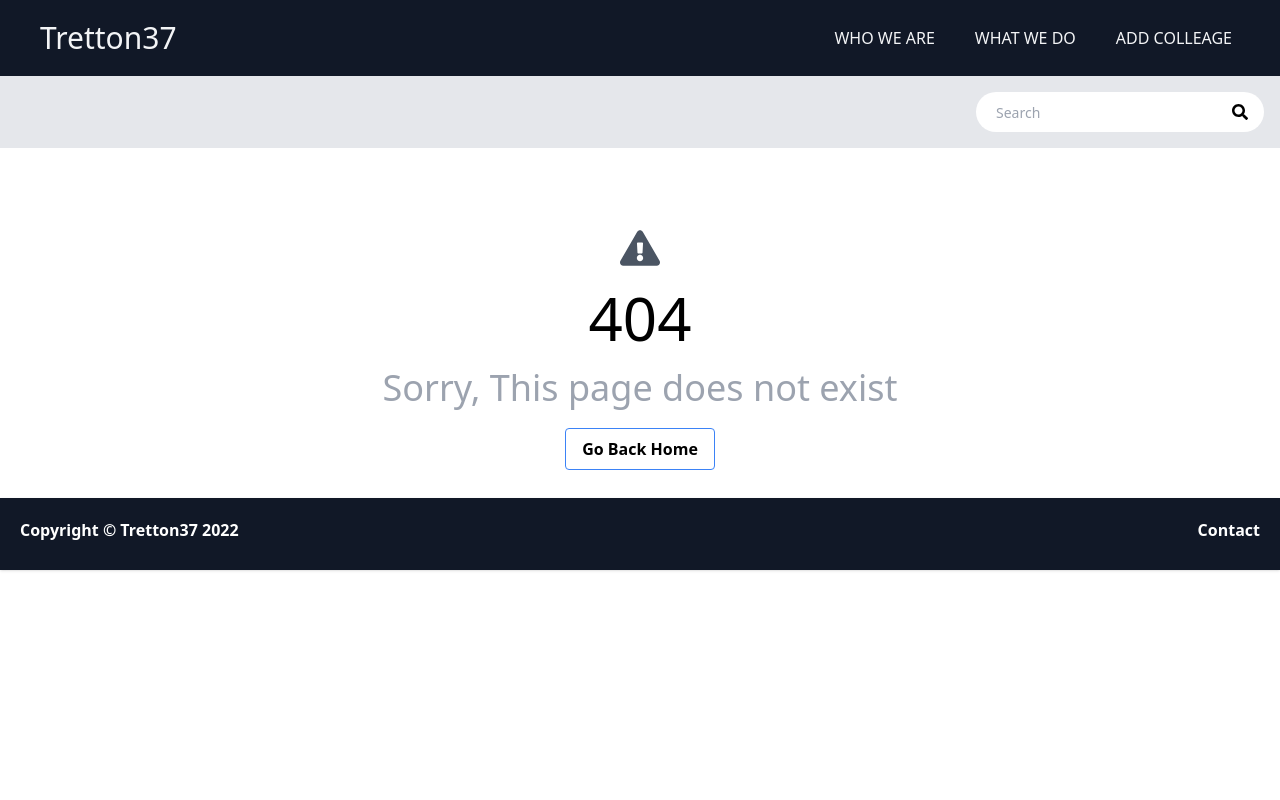
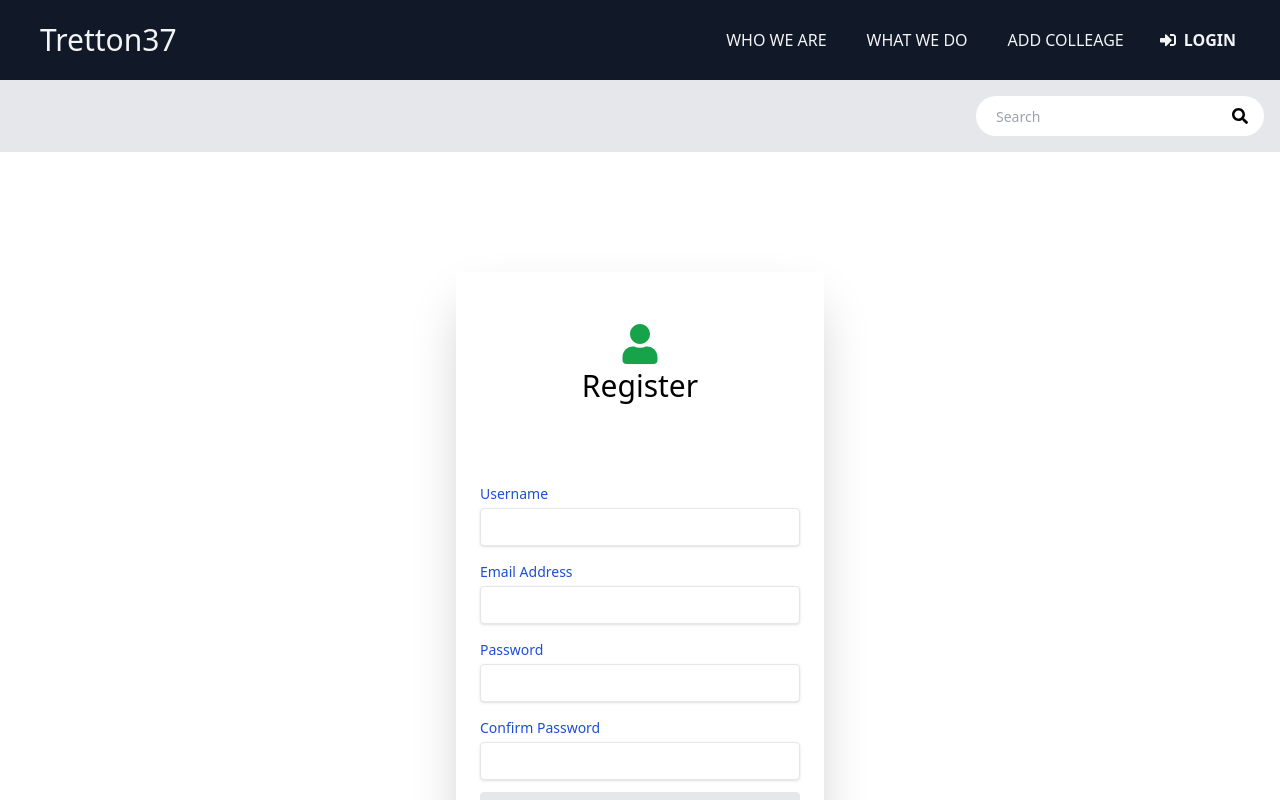
Before and after one commit to siavashsajady/colleagues-profiles-frontend, a Next.js app: page /account/register in a window 1280 px wide. Before the commit this address had no page. Shown: the top 800 px of the page. Built offline with nearby package versions, Linux system fonts and the light colour scheme.

Commit message:
add login and registration page

```diff
--- a/components/Header.js
+++ b/components/Header.js
@@ -30,6 +30,12 @@ export default function Header() {
               Add Colleage
             </a>
           </Link>
+          <Link href='/account/login'>
+            <a className='cursor-pointer uppercase hover:text-indigo-300 font-bold py-2 px-4 flex items-center md:justify-start mb-4 md:mb-0'>
+              <FaSignInAlt className=' mr-2' />
+              Login
+            </a>
+          </Link>
         </nav>
       </div>
     </header>
--- /dev/null
+++ b/pages/account/login.js
@@ -0,0 +1,80 @@
+import { FaUser } from 'react-icons/fa';
+import { ToastContainer, toast } from 'react-toastify';
+import 'react-toastify/dist/ReactToastify.css';
+import { useState, useEffect, useContext } from 'react';
+import Link from 'next/link';
+import Layout from '@/components/Layout';
+
+export default function RegisterPage() {
+  const [email, setEmail] = useState('');
+  const [password, setPassword] = useState('');
+
+  const handleSubmit = (e) => {
+    e.preventDefault();
+    console.log({ email, password });
+    login({ email, password });
+  };
+
+  return (
+    <Layout title='User Login'>
+      <div className='bg-grey-lighter min-h-screen flex flex-col'>
+        <div className='container max-w-sm mx-auto flex-1 flex flex-col items-center justify-center px-2'>
+          <div className='bg-white px-6 py-8 rounded shadow-2xl text-black w-full '>
+            <h1 className='   flex flex-col items-center text-center mt-5 mb-8 text-3xl my-10'>
+              <FaUser className='w-10 h-10 text-blue-600 mb-1' /> Login
+            </h1>
+            <ToastContainer />
+            <form
+              onSubmit={handleSubmit}
+              className='flex flex-col pt-3 md:pt-8'
+            >
+              <div>
+                <label
+                  htmlFor='email'
+                  className='text-sm font-medium text-blue-700 flex flex-col pt-4'
+                >
+                  Email Address
+                </label>
+                <input
+                  type='email'
+                  id='email'
+                  value={email}
+                  onChange={(e) => setEmail(e.target.value)}
+                  className='shadow appearance-none border rounded w-full py-2 px-3 text-gray-700 mt-1 leading-tight focus:outline-none focus:shadow-outline'
+                />
+              </div>
+              <div>
+                <label
+                  htmlFor='password'
+                  className='text-sm font-medium text-blue-700 flex flex-col pt-4'
+                >
+                  Password
+                </label>
+                <input
+                  type='password'
+                  id='password'
+                  value={password}
+                  onChange={(e) => setPassword(e.target.value)}
+                  className='shadow appearance-none border rounded w-full py-2 px-3 text-gray-700 mt-1 leading-tight focus:outline-none focus:shadow-outline'
+                />
+              </div>
+
+              <input
+                type='submit'
+                value='Login'
+                className='bg-gray-200 hover:bg-gray-500 hover:text-white text-gray-500 text-center py-2 px-4 rounded mt-3'
+              />
+            </form>
+          </div>
+
+          <p className='flex flex-row'>
+            Do not have an account?
+            <div className='text-blue-800 '>
+              <Link href='/account/register'>Register</Link>
+            </div>
+          </p>
+        </div>
+      </div>
+    </Layout>
+  );
+}
--- /dev/null
+++ b/pages/account/register.js
@@ -0,0 +1,116 @@
+import { FaUser } from 'react-icons/fa';
+import { ToastContainer, toast } from 'react-toastify';
+import 'react-toastify/dist/ReactToastify.css';
+import { useState, useEffect, useContext } from 'react';
+import Link from 'next/link';
+import Layout from '@/components/Layout';
+
+export default function RegisterPage() {
+  const [username, setUsername] = useState('');
+  const [email, setEmail] = useState('');
+  const [password, setPassword] = useState('');
+  const [passwordConfirm, setPasswordConfirm] = useState('');
+
+  const handleSubmit = (e) => {
+    e.preventDefault();
+
+    if (password !== passwordConfirm) {
+      toast.error('Passwords do not match!');
+      return;
+    }
+    register({ username, email, password });
+  };
+
+  return (
+    <Layout title='User Registration'>
+      <div className='bg-grey-lighter min-h-screen flex flex-col'>
+        <div className='container max-w-sm mx-auto flex-1 flex flex-col items-center justify-center px-2'>
+          <div className='bg-white px-6 py-8 rounded shadow-2xl text-black w-full '>
+            <h1 className='   flex flex-col items-center text-center mt-5 mb-8 text-3xl my-10'>
+              <FaUser className='w-10 h-10 text-green-600 mb-1' /> Register
+            </h1>
+            <ToastContainer />
+            <form
+              onSubmit={handleSubmit}
+              className='flex flex-col pt-3 md:pt-8'
+            >
+              <div>
+                <label
+                  htmlFor='username'
+                  className='text-sm font-medium text-blue-700 flex flex-col pt-4'
+                >
+                  Username
+                </label>
+                <input
+                  type='text'
+                  id='username'
+                  value={username}
+                  onChange={(e) => setUsername(e.target.value)}
+                  className='shadow appearance-none border rounded w-full py-2 px-3 text-gray-700 mt-1 leading-tight focus:outline-none focus:shadow-outline'
+                />
+              </div>
+              <div>
+                <label
+                  htmlFor='email'
+                  className='text-sm font-medium text-blue-700 flex flex-col pt-4'
+                >
+                  Email Address
+                </label>
+                <input
+                  type='email'
+                  id='email'
+                  value={email}
+                  onChange={(e) => setEmail(e.target.value)}
+                  className='shadow appearance-none border rounded w-full py-2 px-3 text-gray-700 mt-1 leading-tight focus:outline-none focus:shadow-outline'
+                />
+              </div>
+              <div>
+                <label
+                  htmlFor='password'
+                  className='text-sm font-medium text-blue-700 flex flex-col pt-4'
+                >
+                  Password
+                </label>
+                <input
+                  type='password'
+                  id='password'
+                  value={password}
+                  onChange={(e) => setPassword(e.target.value)}
+                  className='shadow appearance-none border rounded w-full py-2 px-3 text-gray-700 mt-1 leading-tight focus:outline-none focus:shadow-outline'
+                />
+              </div>
+              <div>
+                <label
+                  htmlFor='passwordConfirm'
+                  className='text-sm font-medium text-blue-700 flex flex-col pt-4'
+                >
+                  Confirm Password
+                </label>
+                <input
+                  type='password'
+                  id='passwordConfirm'
+                  value={passwordConfirm}
+                  onChange={(e) => setPasswordConfirm(e.target.value)}
+                  className='shadow appearance-none border rounded w-full py-2 px-3 text-gray-700 mt-1 leading-tight focus:outline-none focus:shadow-outline'
+                />
+              </div>
+
+              <input
+                type='submit'
+                value='Register'
+                className='bg-gray-200 hover:bg-gray-500 hover:text-white text-gray-500 text-center py-2 px-4 rounded mt-3'
+              />
+            </form>
+          </div>
+
+          <p className='flex flex-row'>
+            Already have an account?
+            <div className='text-blue-800 '>
+              <Link href='/account/login'>Login</Link>
+            </div>
+          </p>
+        </div>
+      </div>
+    </Layout>
+  );
+}
--- a/pages/employees/edit/[id].js
+++ b/pages/employees/edit/[id].js
@@ -70,7 +70,7 @@ export default function EditEmployeePage({ emp }) {
 
   return (
     <Layout title='Add New Employee'>
-      <div className='container mx-auto   px-6 my-12'>
+      <div className='container mx-auto px-6 my-12'>
         <button className='bg-transparent border border-gray-500 text-gray-500 hover:bg-gray-500 hover:text-white text-center py-2 px-4 rounded '>
           <Link href='/'>Go Back</Link>
         </button>
```
